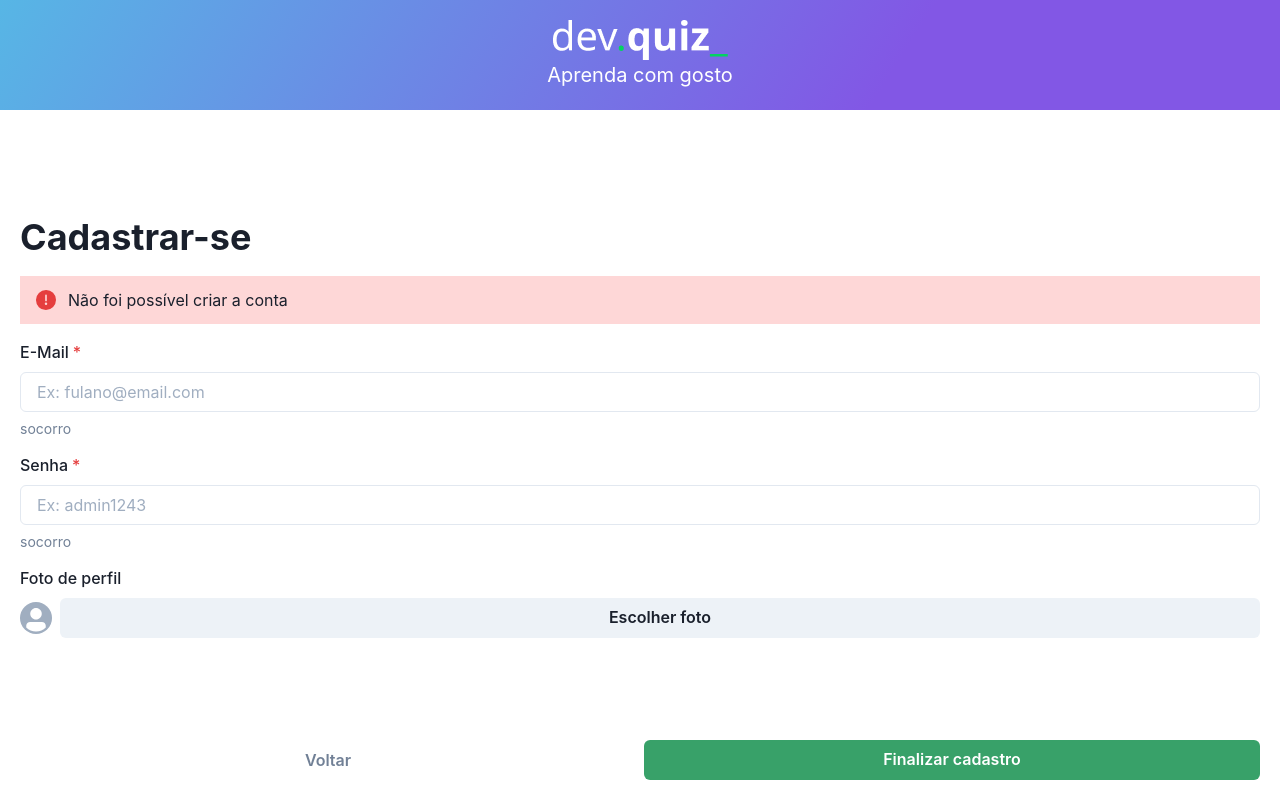
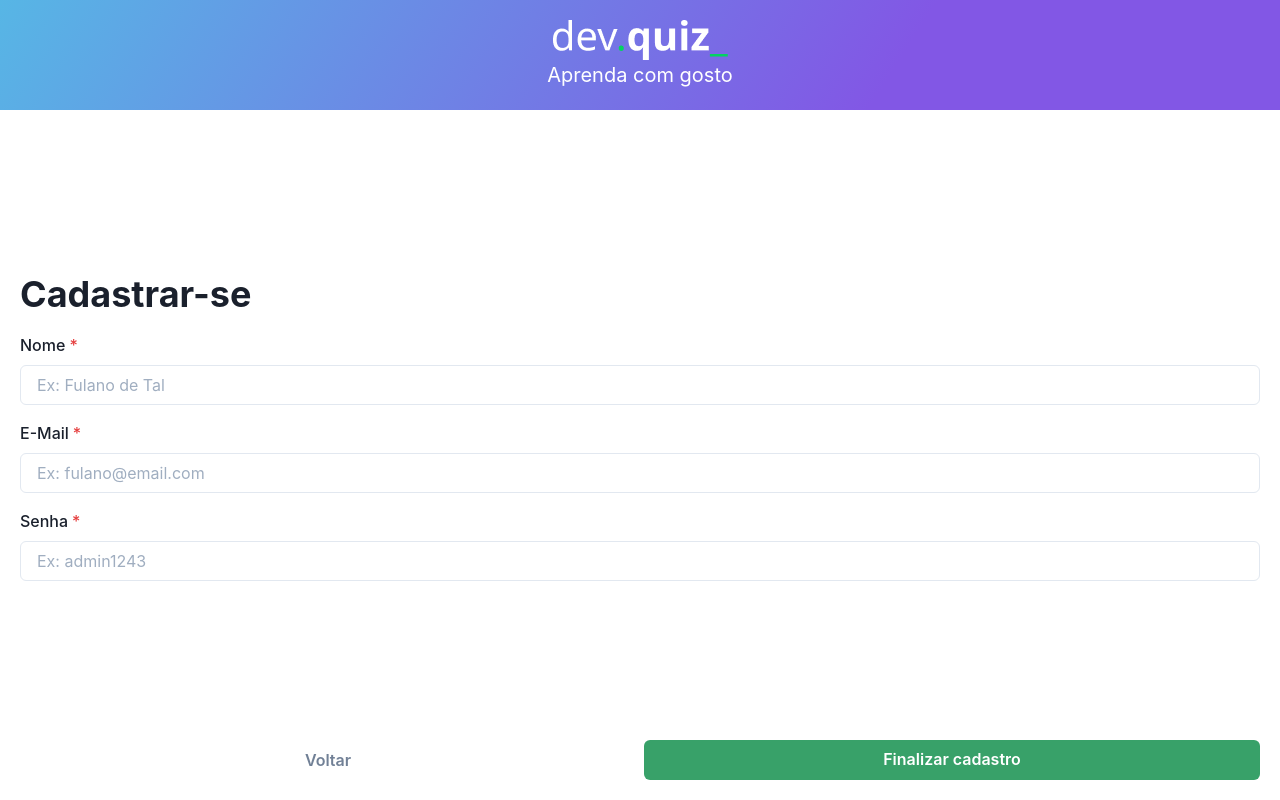
Before and after one commit to Jonatan966/dev-challenge, a React app in the folder packages/web/: page /auth/register in a window 1280 px wide. Built offline with nearby package versions, Linux system fonts and the light colour scheme.

Commit message:
feat(web): functional registration page

```diff
--- a/packages/web/src/pages/register.tsx
+++ b/packages/web/src/pages/register.tsx
@@ -1,50 +1,118 @@
-import {
-  Alert,
-  AlertIcon,
-  Avatar,
-  Button,
-  Flex,
-  FormControl,
-  FormHelperText,
-  FormLabel,
-  Grid,
-  Heading,
-  Input,
-  Spacer
-} from '@chakra-ui/react'
+import { useState } from 'react'
+import { Button, Flex, Grid, Heading, Spacer, useToast } from '@chakra-ui/react'
+import { useForm } from 'react-hook-form'
 import { useHistory } from 'react-router-dom'
+import { CreateUserDTO } from '@dev-challenge/dto'
+
+import { FormAlert } from '../components/form-alert'
+import { TextInput } from '../components/text-input'
+import { useAuth } from '../contexts/auth-context'
 
 export function RegisterPage(): JSX.Element {
   const router = useHistory()
+  const {
+    register,
+    handleSubmit,
+    setError,
+    clearErrors,
+    formState: { errors }
+  } = useForm()
+  const toast = useToast()
+  const { registerUser } = useAuth()
+
+  const [isRegistratingUser, setIsRegistratingUser] = useState(false)
+
+  async function handleSubmitRegistration({
+    email,
+    name,
+    password
+  }: CreateUserDTO) {
+    setIsRegistratingUser(true)
+
+    const registrationError = await registerUser({
+      name,
+      email,
+      password
+    })
+
+    setIsRegistratingUser(false)
+
+    if (!registrationError) {
+      toast({
+        title: 'Conta criada com sucesso!',
+        description: 'Agora é só fazer login com as mesmas credenciais',
+        status: 'success',
+        position: 'top'
+      })
+
+      return router.replace('/auth')
+    }
+
+    if (registrationError.errorType === 'input') {
+      for (const [errorField, errorMessage] of Object.entries(
+        registrationError.fields
+      )) {
+        setError(errorField, {
+          message: errorMessage
+        })
+      }
+    }
+
+    setError('alert', {
+      message: registrationError.message || 'Ocorreu um erro inesperado'
+    })
+  }
 
   return (
-    <Flex flexDir="column" p={5} flex={1} gridGap={4}>
+    <Flex
+      flexDir="column"
+      p={5}
+      flex={1}
+      gridGap={4}
+      as="form"
+      onSubmit={handleSubmit(handleSubmitRegistration)}
+    >
       <Spacer />
 
       <Heading>Cadastrar-se</Heading>
-      <Alert status="error">
-        <AlertIcon />
-        Não foi possível criar a conta
-      </Alert>
-      <FormControl isRequired>
-        <FormLabel>E-Mail</FormLabel>
-        <Input placeholder="Ex: fulano@email.com" type="email" />
-        <FormHelperText>socorro</FormHelperText>
-      </FormControl>
 
-      <FormControl isRequired>
-        <FormLabel>Senha</FormLabel>
-        <Input placeholder="Ex: admin1243" type="password" />
-        <FormHelperText>socorro</FormHelperText>
-      </FormControl>
+      <FormAlert
+        status="error"
+        message={errors.alert?.message}
+        onClose={() => clearErrors('alert')}
+      />
 
-      <FormControl>
+      <TextInput
+        isRequired
+        title="Nome"
+        placeholder="Ex: Fulano de Tal"
+        type="text"
+        {...register('name')}
+      />
+
+      <TextInput
+        isRequired
+        title="E-Mail"
+        placeholder="Ex: fulano@email.com"
+        type="email"
+        {...register('email')}
+      />
+
+      <TextInput
+        isRequired
+        title="Senha"
+        placeholder="Ex: admin1243"
+        type="password"
+        {...register('password')}
+      />
+
+      {/* <FormControl>
         <FormLabel>Foto de perfil</FormLabel>
         <Flex alignItems="center" gridGap={2}>
           <Avatar size="sm" />
           <Button flex={1}>Escolher foto</Button>
         </Flex>
-      </FormControl>
+      </FormControl> */}
 
       <Spacer />
 
@@ -52,11 +120,20 @@ export function RegisterPage(): JSX.Element {
         <Button
           href="/auth"
           variant="link"
+          type="button"
           onClick={() => router.replace('/auth')}
+          isDisabled={isRegistratingUser}
         >
           Voltar
         </Button>
-        <Button colorScheme="green">Finalizar cadastro</Button>
+        <Button
+          colorScheme="green"
+          type="submit"
+          isDisabled={!!Object.keys(errors).length}
+          isLoading={isRegistratingUser}
+        >
+          Finalizar cadastro
+        </Button>
       </Grid>
     </Flex>
   )
```
